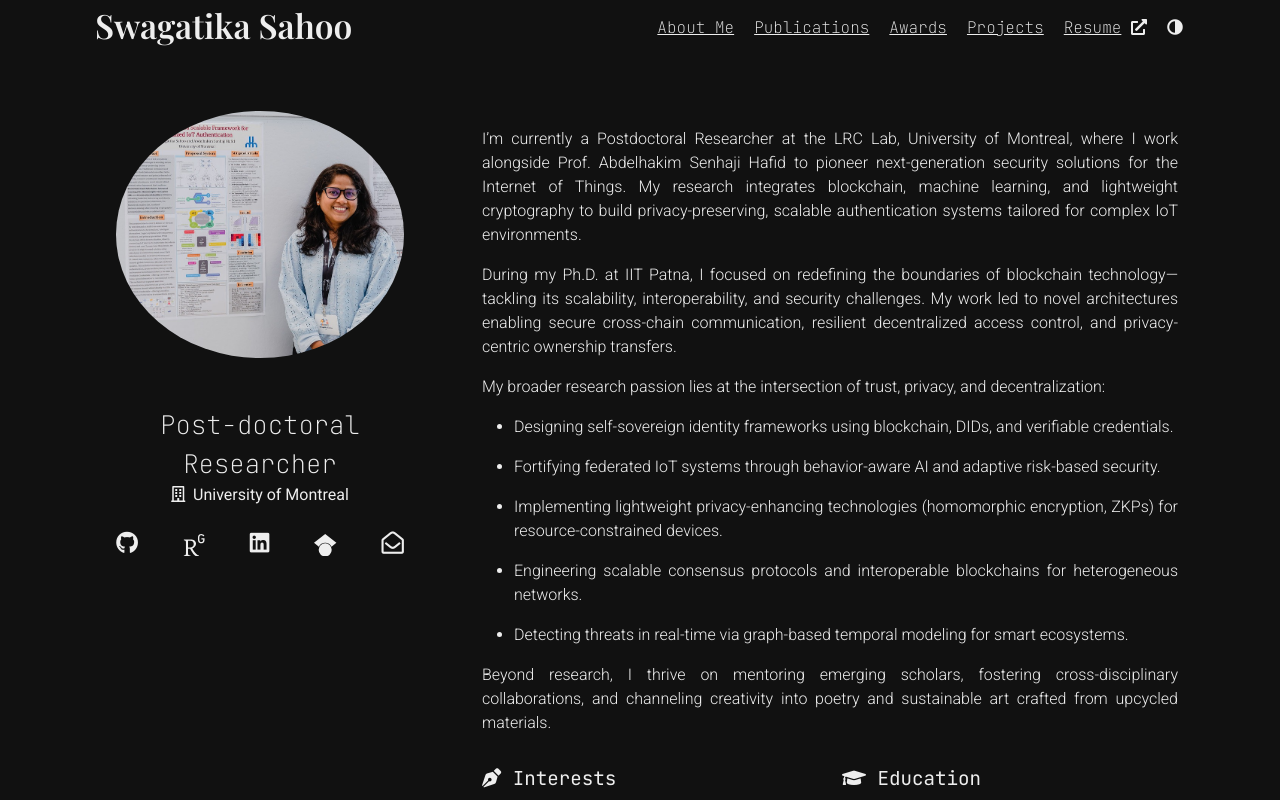
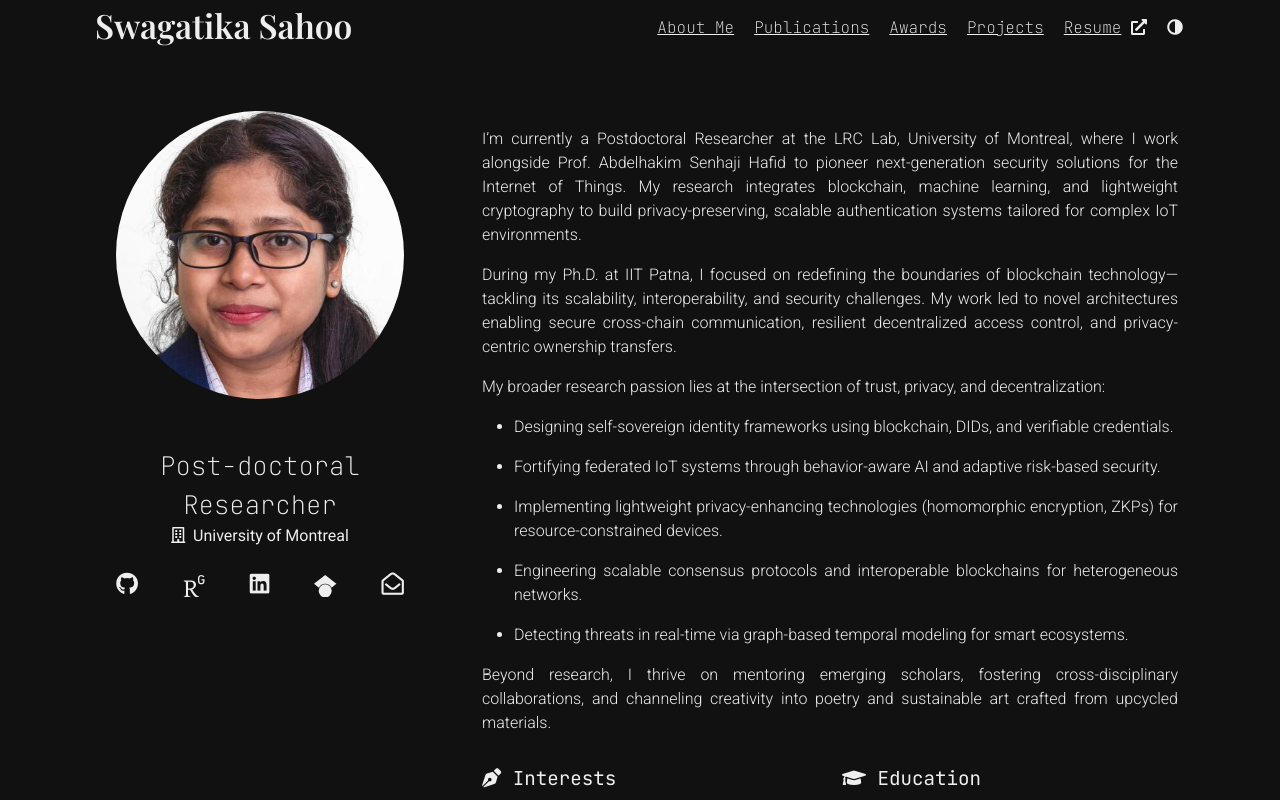
Before and after one commit to swagatikasun/swagatikasun.github.io, a React (Create React App) app: page / in a window 1280 px wide. Shown: the top 800 px of the page. Built offline with nearby package versions, Linux system fonts and the light colour scheme; a web font is replaced by a local one.

Commit message:
Update index.jsx

```diff
--- a/src/sections/home/index.jsx
+++ b/src/sections/home/index.jsx
@@ -10,7 +10,7 @@ const Component = () => {
         <div className="row home-sec">
             <div className="col-lg-4 col-12 d-lg-block d-none home-bio">
                 <div className="home-img">
-                    <img src={`${process.env.PUBLIC_URL}/static/img/1.jpg`} alt="profile" />
+                    <img src={`${process.env.PUBLIC_URL}/static/img/66073961.jpeg`} alt="profile" />
                 </div>
                 <Bio largeMode />
             </div>
```
